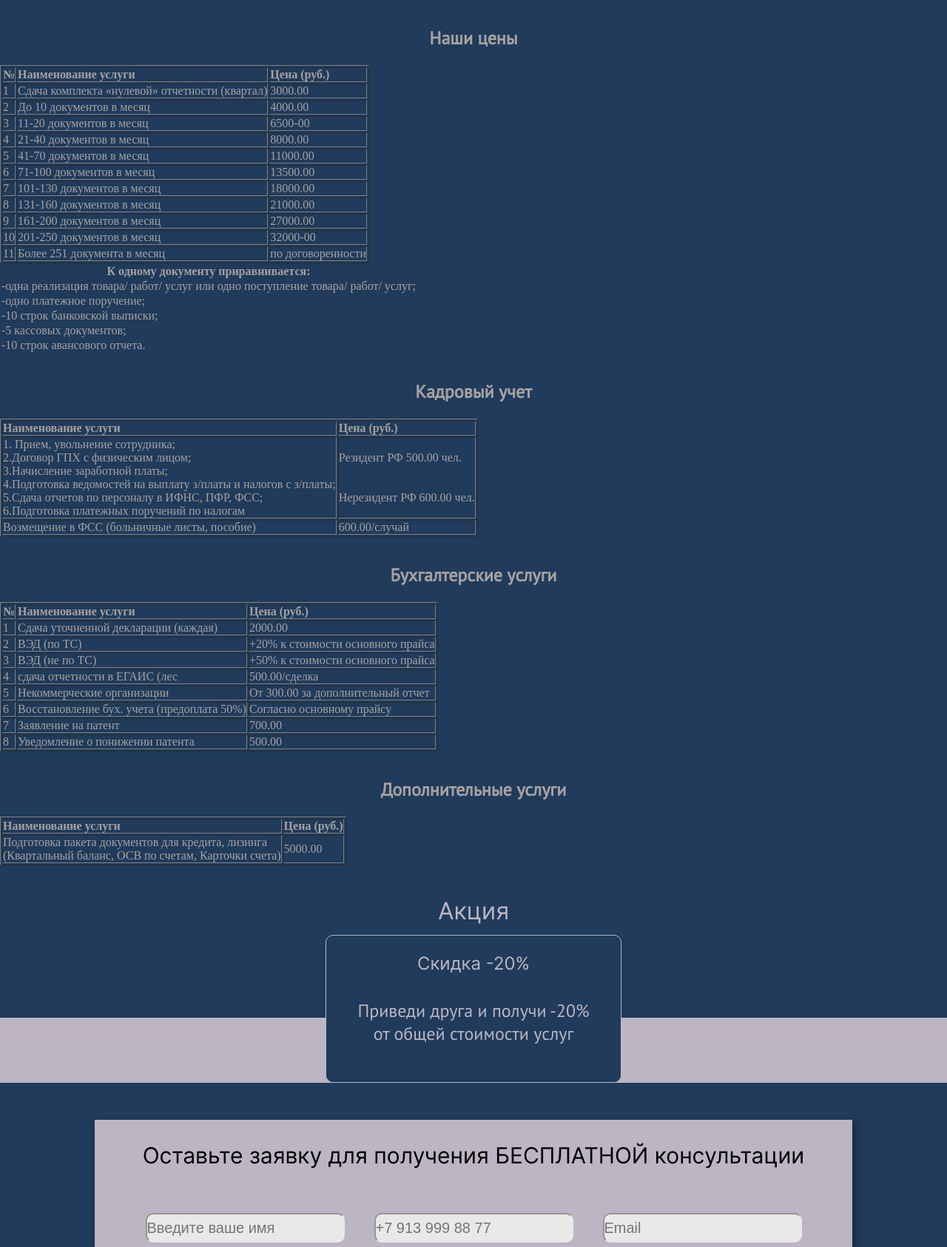
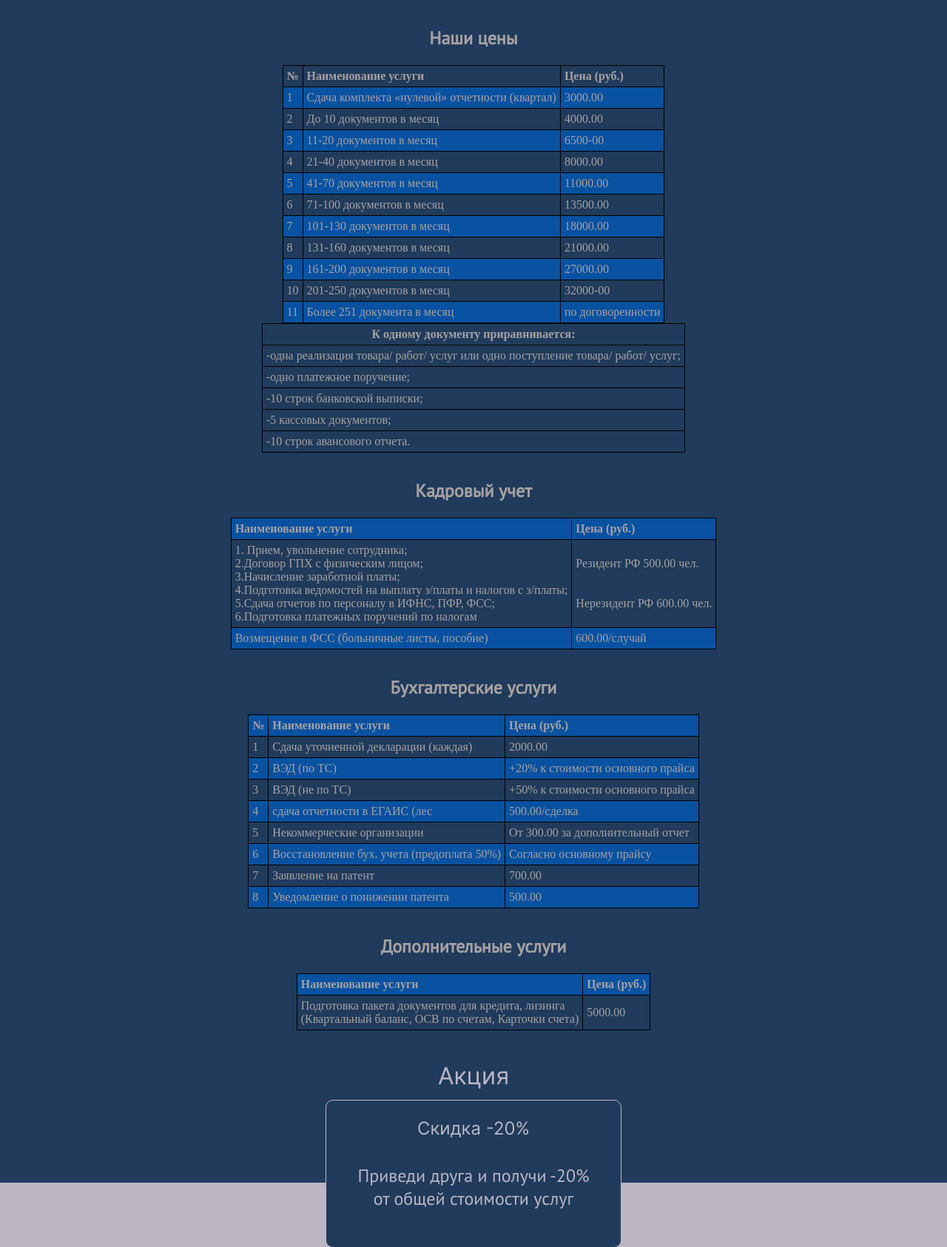
Before and after one commit to ruslan2570/BuhCompany59, a PHP site: page /prices.html in a window 1280 px wide. Shown: the part 150-1836 px from the top of the page at 74% size. Run offline with PHP 8.4, Linux system fonts and the light colour scheme.

Commit message:
Update style.css

```diff
--- a/css/style.css
+++ b/css/style.css
@@ -1621,7 +1621,19 @@ input[type=file]::file-selector-button:hover {
     /* Серый */
 
     color: #BBB5C4;
-
-
-
-}
+}
+table {
+				border-collapse: collapse;
+				margin: 0px auto;
+			}
+			th, td {
+				border: solid 1px #000;
+				padding: 5px;
+			}
+
+			.zebra1 tbody tr:nth-child(odd) {
+				background-color: #0852a1; /* фон нечетных строк */
+			}
+			.zebra1 tbody tr:nth-child(even) {
+				background-color: #203B5B; /* фон четных строк */
+			}
```
